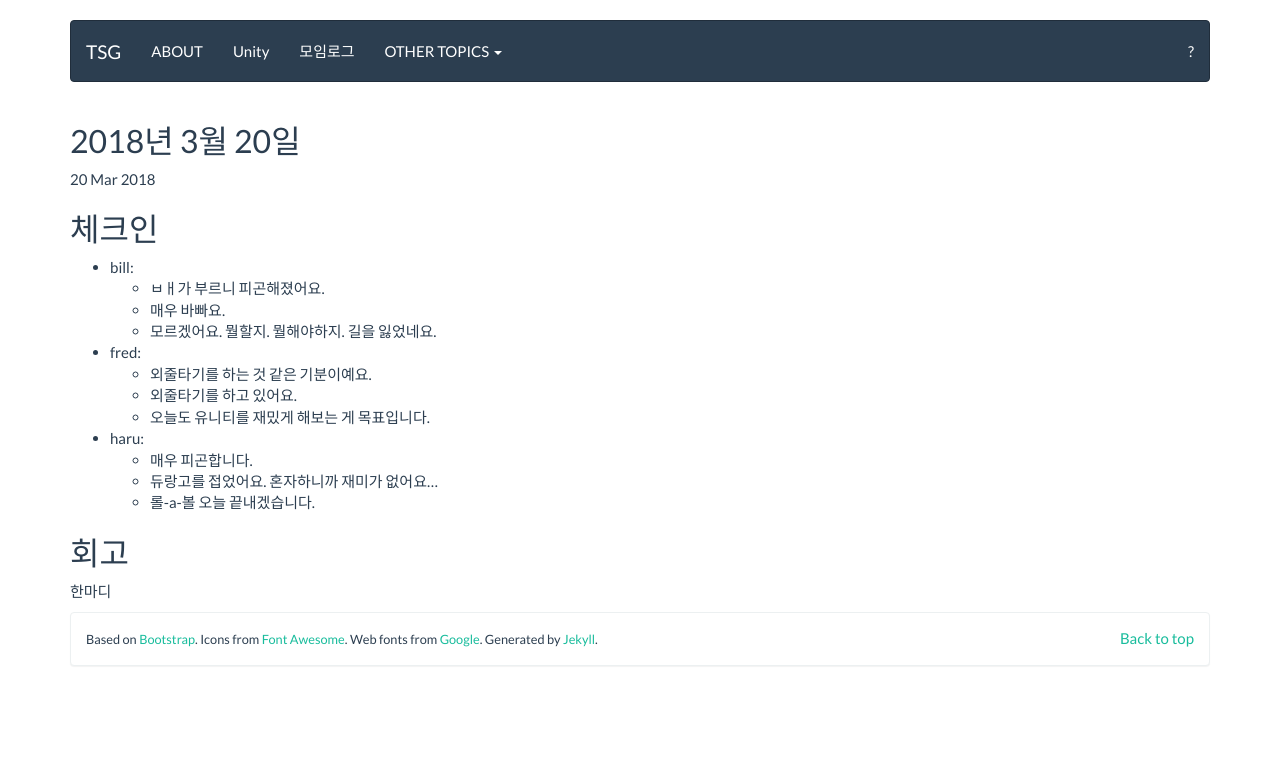
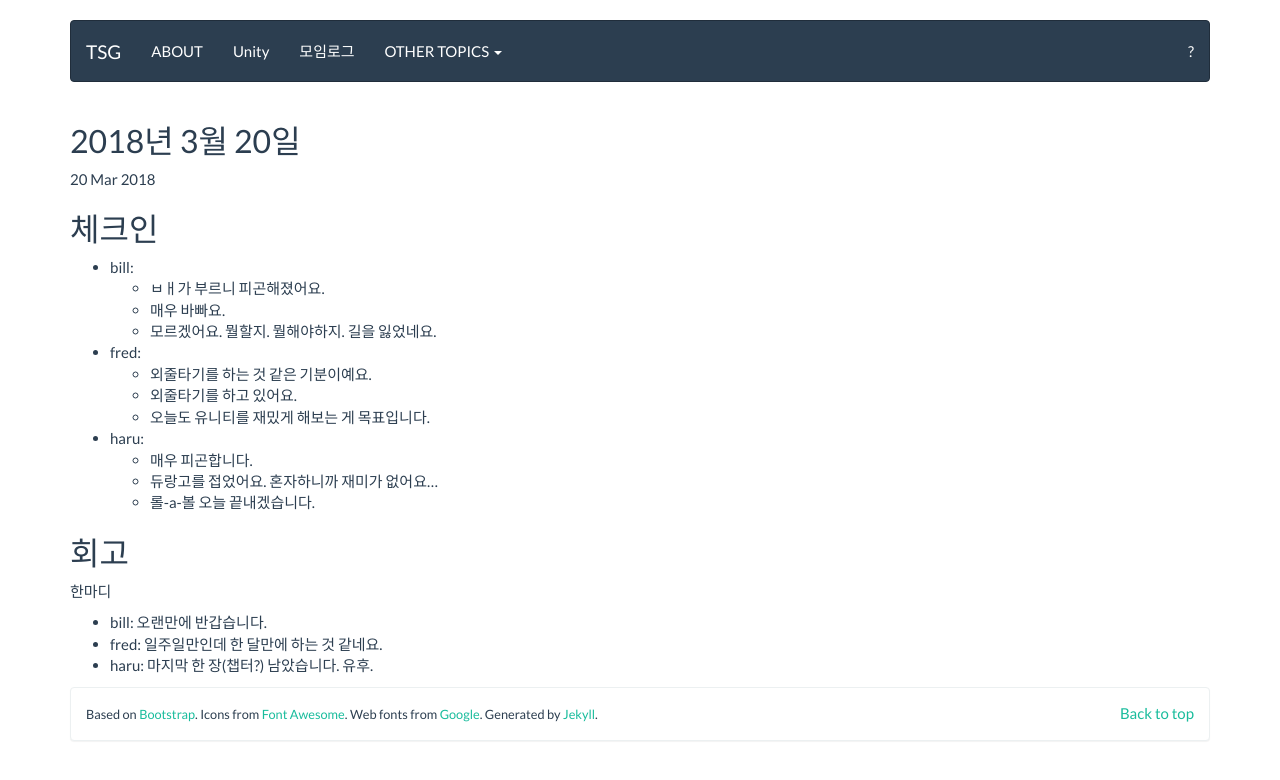
Before and after one commit to tuestudy/tuestudy.github.io, a Jekyll site: the page built from _posts/2018-03-20-meeting.markdown, in a window 1280 px wide. Shown: the top 780 px of the page. Built offline with Jekyll 4.4.1, drawn with Linux system fonts in a browser that asks for light colours.

Commit message:
2018/03/20 회고

```diff
--- a/_posts/2018-03-20-meeting.markdown
+++ b/_posts/2018-03-20-meeting.markdown
@@ -24,3 +24,7 @@
 ## 회고
 
 한마디
+
+* bill: 오랜만에 반갑습니다.
+* fred: 일주일만인데 한 달만에 하는 것 같네요.
+* haru: 마지막 한 장(챕터?) 남았습니다. 유후.
```
